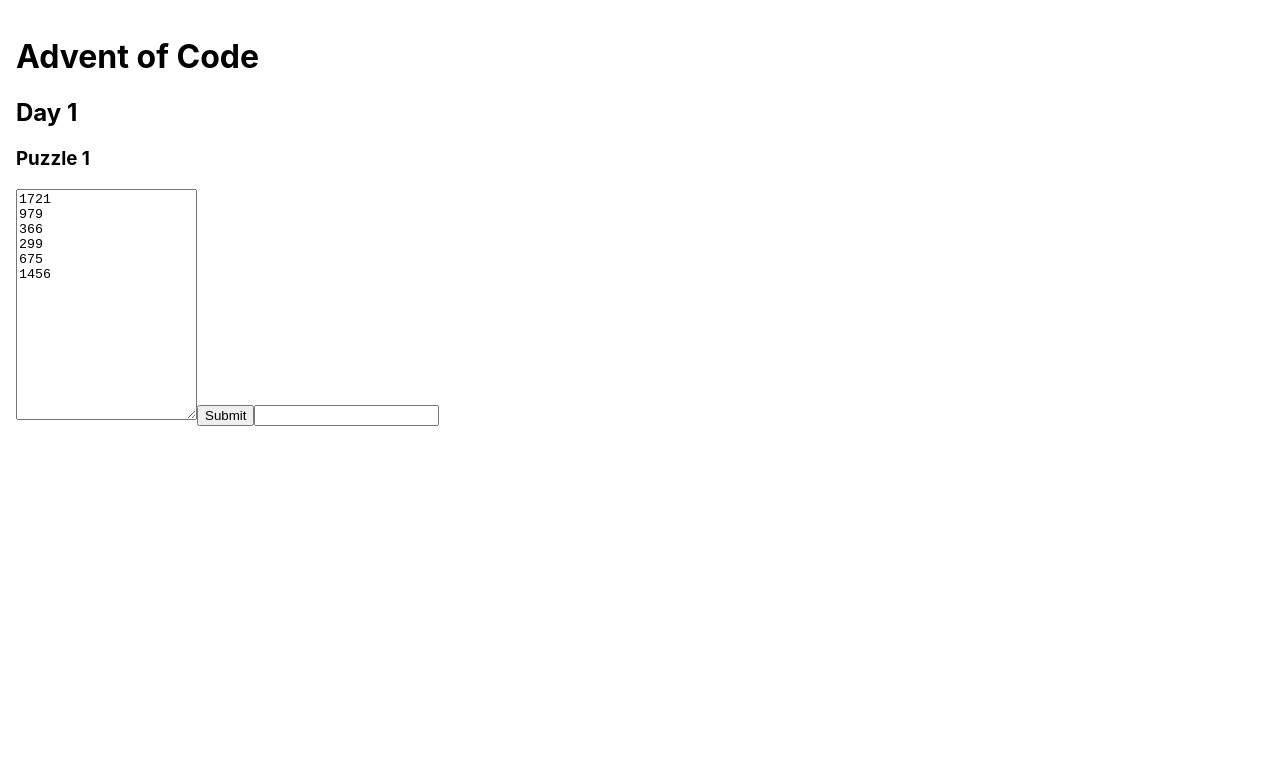
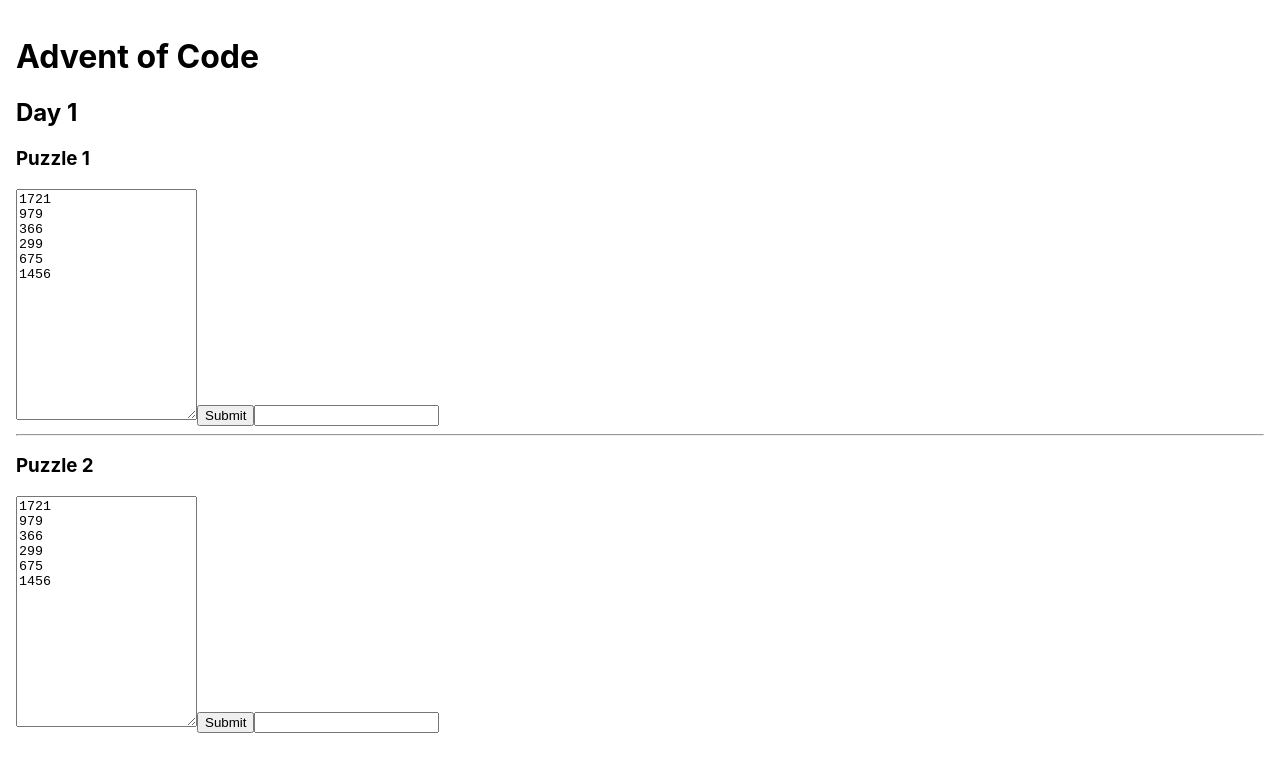
Before and after one commit to rodrigosaling/advent-of-code, a React (Create React App) app: page / in a window 1280 px wide. Shown: the top 772 px of the page. Built offline with nearby package versions, Linux system fonts and the light colour scheme.

Commit message:
adds code for day 1 puzzle 2

```diff
--- a/src/App.js
+++ b/src/App.js
@@ -15,16 +15,50 @@
 
   const doTheMagic0101 = (event) => {
     event.preventDefault();
-    const input = document.getElementById('input').value.split('\n');
+    const input = document.getElementById('input0101').value.split('\n');
     const inputLength = input.length;
 
     for (let i = 0; i<inputLength-1; i++) {
+      const firstValue = parseInt(input[i]);
       for (let j = i+1; j<inputLength; j++) {
-        const firstValue = parseInt(input[i]);
         const secondValue = parseInt(input[j]);
-        // console.log(firstValue + secondValue);
         if (firstValue + secondValue === 2020) {
+          console.log('Values: ', firstValue, secondValue);
           setAnswer0101(firstValue * secondValue);
+        }
+      }
+    }
+  }
+
+  // ----------------------
+
+  const [value0102, setValue0102] = useState(`1721
+979
+366
+299
+675
+1456`);
+  const [answer0102, setAnswer0102] = useState('');
+
+  const updateInput0102 = (event) => {
+    setValue0102(event.target.value);
+  }
+
+  const doTheMagic0102 = (event) => {
+    event.preventDefault();
+    const input = document.getElementById('input0102').value.split('\n');
+    const inputLength = input.length;
+
+    for (let i = 0; i<inputLength-2; i++) {
+      const firstValue = parseInt(input[i]);
+      for (let j = i+1; j<inputLength-1; j++) {
+        const secondValue = parseInt(input[j]);
+        for (let k = j+1; k<inputLength; k++) {
+          const thirdValue = parseInt(input[k]);
+          if (firstValue + secondValue + thirdValue === 2020) {
+            console.log('Values: ', firstValue, secondValue, thirdValue);
+            setAnswer0102(firstValue * secondValue * thirdValue);
+          }
         }
       }
     }
@@ -40,10 +74,20 @@
         <h2>Day 1</h2>
         <h3>Puzzle 1</h3>
         <form onSubmit={doTheMagic0101}>
-          <textarea rows="15" value={value0101} onChange={updateInput0101} id="input" required/>
+          <textarea rows="15" value={value0101} onChange={updateInput0101} id="input0101" required/>
           <button type="submit">Submit</button>
           <input type="text" id="answer" value={answer0101} readOnly />
         </form>
+
+        <hr />
+
+        <h3>Puzzle 2</h3>
+        <form onSubmit={doTheMagic0102}>
+          <textarea rows="15" value={value0102} onChange={updateInput0102} id="input0102" required/>
+          <button type="submit">Submit</button>
+          <input type="text" id="answer" value={answer0102} onChange={({target}) => setAnswer0102(target.value)}/>
+        </form>
+
       </main>
     </div>
   );
```
